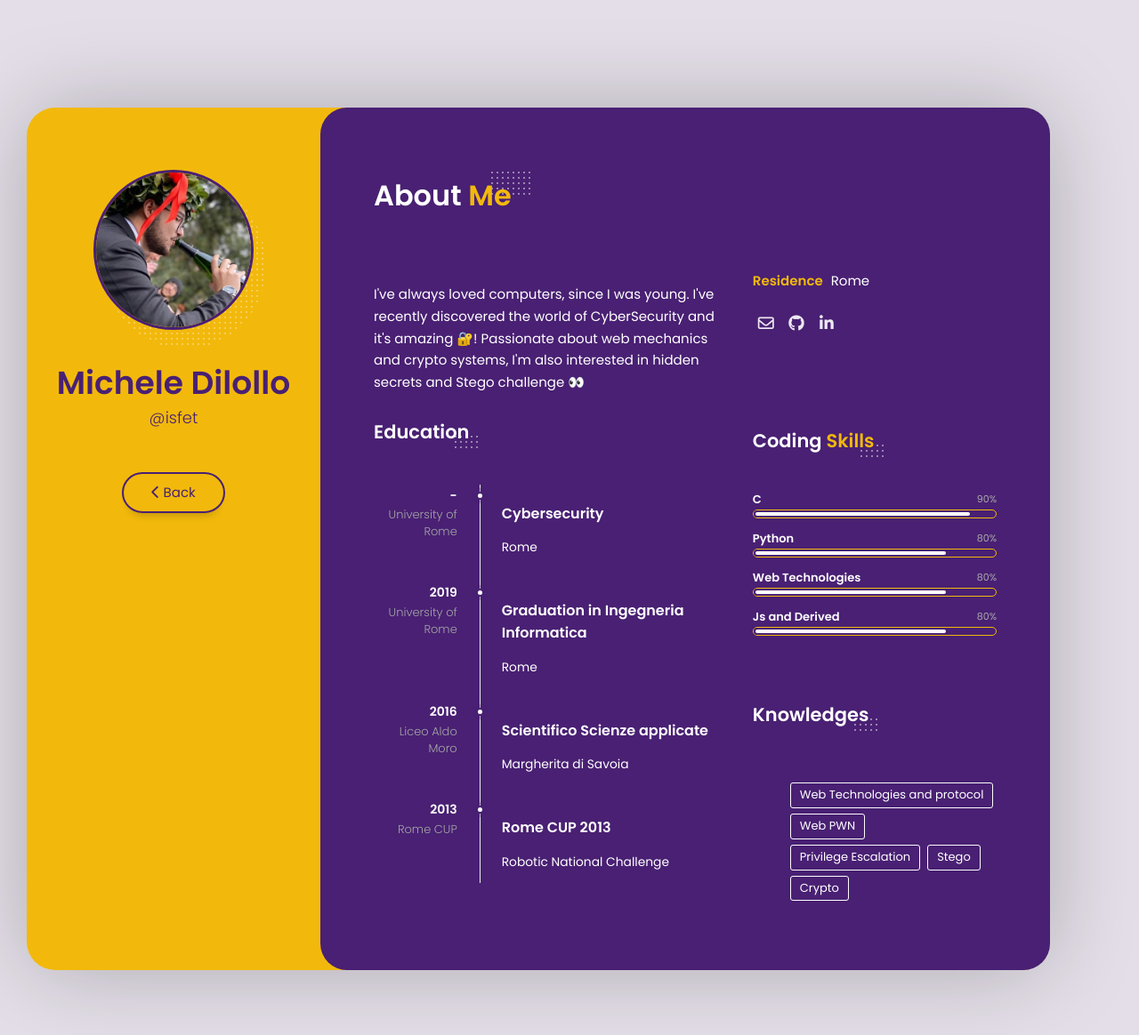
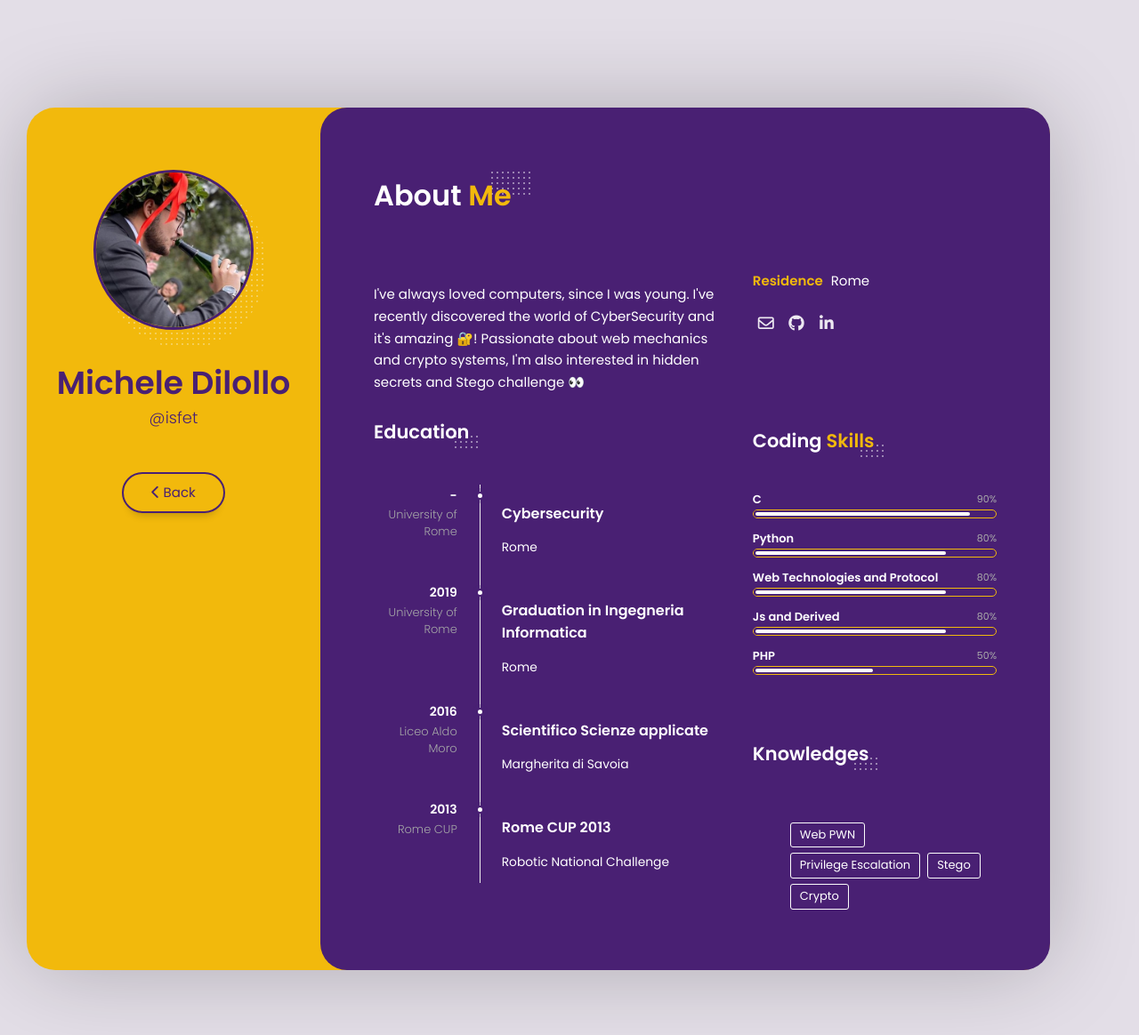
Before and after one commit to HACKappatoi/HACKappatoi.github.io, a Jekyll site: the page built from isfet_cv.md, in a window 1280 px wide. Shown: the top 1164 px of the page at 89% size. Built offline with Jekyll 4.4.1, drawn with Linux system fonts in a browser that asks for light colours; nearby versions of some CDN libraries.

Commit message:
Update isfet_cv.md

```diff
--- a/isfet_cv.md
+++ b/isfet_cv.md
@@ -32,8 +32,7 @@ github: https://github.com/isf3t
 # quelle senza barra dio bo
 # famose a capi
 knowledges:
-    [ Web Technologies and protocol
-    , Web PWN
+    [ Web PWN
     , Privilege Escalation
     , Stego
     , Crypto
@@ -47,13 +46,15 @@ skills: [
           { name: Python
           , percentage: 80
           },
-          { name: Web Technologies
+          { name: Web Technologies and Protocol
           , percentage: 80
           },
           { name: Js and Derived
           , percentage: 80
           },
-
+          { name: PHP
+          , percentage: 50
+          }
         ]
 
 # se c'hai i certificati e sei gia
```
